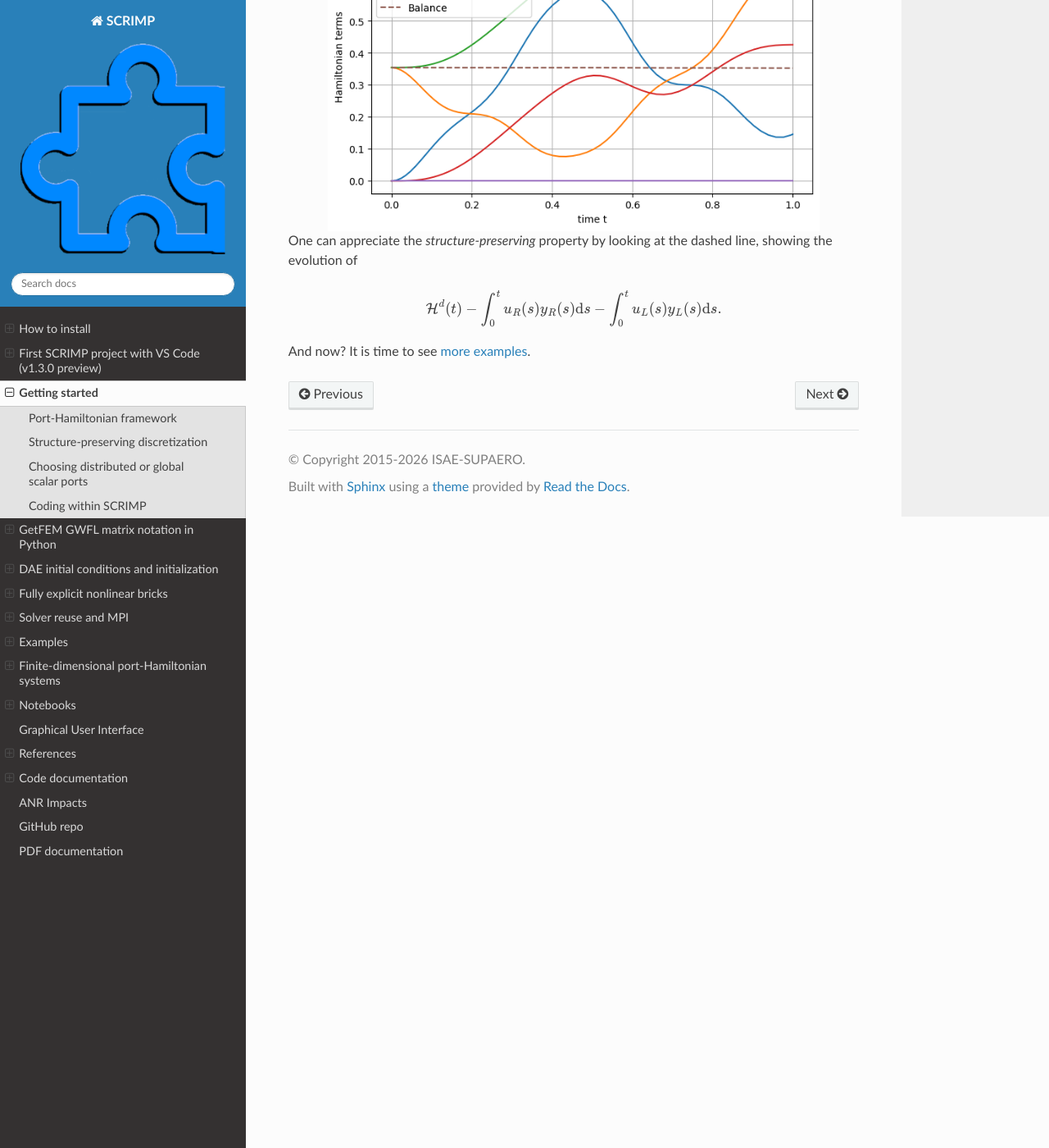
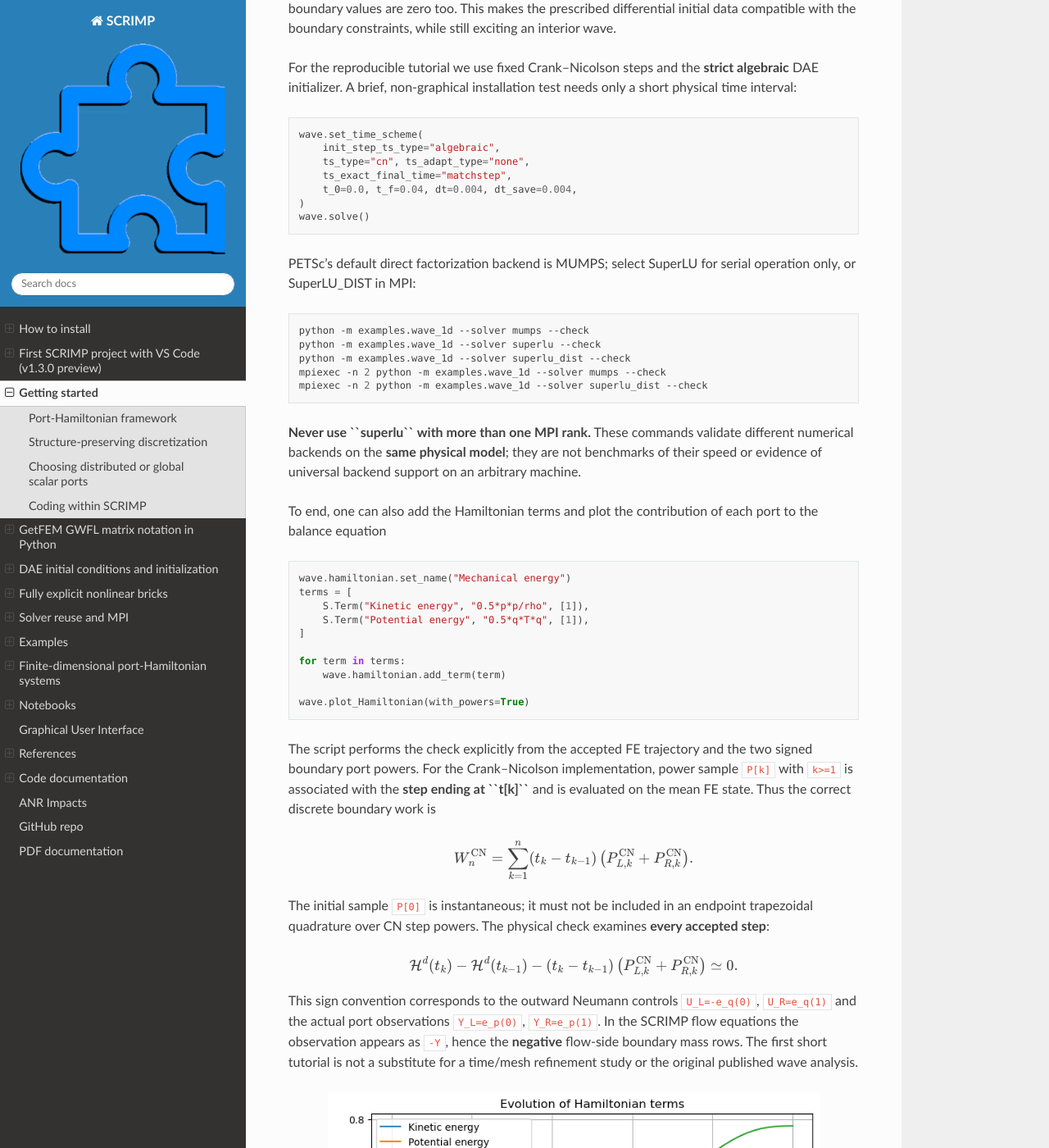
Before and after one commit to g-haine/scrimp, a Sphinx documentation site: the page built from docs/source/started.rst, in a window 1280 px wide and 1400 px high, scrolled down 9242 px. Shown: the whole window at 82% size. Built offline with Sphinx 7.4.7 and the Read the Docs theme 3.1.0, drawn with Linux system fonts in a browser that asks for light colours; some of the changed text lies outside the part shown.

Commit message:
docs: align first PFEM tutorial with canonical outward-traction 1D wave and CN physical installation checks

```diff
--- a/docs/source/started.rst
+++ b/docs/source/started.rst
@@ -3,7 +3,32 @@ Getting started
 
 .. _started:
 
-In order to start using **SCRIMP**, you have to work in the conda environment *scrimp* from the installation by running :code:`conda activate scrimp`.
+Before beginning, activate the environment in which **SCRIMP** is
+installed (for example, run ``conda activate scrimp`` for a native
+Conda installation). The exact same model can also run in the
+precompiled GetFEM/PETSc Docker environment.
+
+**This chapter is both a first lesson and a small installation
+test.** We start from the physical energy and boundary power law,
+then construct its PFEM discretization and compare numerical solutions
+using PETSc's MUMPS, sequential SuperLU and parallel SuperLU_DIST.
+For a first verification from the source checkout, you can execute:
+
+.. code-block:: bash
+
+    python -m examples.wave_1d --solver mumps --check
+
+The complete, maintained code is ``examples/wave_1d.py``.
+It accepts ``--mesh-size``, ``--time-step``, ``--final-time``,
+``--plot`` and ``--solver``; running the tutorial with
+``--check`` verifies an **actual** PETSc time integration and its
+discrete mechanical power balance. A successful Python import or
+LU factorization alone is not a physical acceptance test.
+
+**Native status:** the updated 1D sign convention, strict initial
+projection and multi-backend tests are being qualified for v1.3.0.
+Until the complete native campaign passes, do not treat this new
+tutorial as a reproduced publication benchmark.
 
 To understand the coding philosophy of **SCRIMP**, let us consider the 1D wave equation with Neumann boundary control as a first example
 
@@ -394,8 +419,11 @@ variables and mixed PDE--ODE problems; see also
 Coding within SCRIMP
 --------------------
 
-The following code is available in the file ``wave_1D.py`` of the
-*sandbox* folder of scrimp.
+The maintained tutorial lives in ``examples/wave_1d.py``.
+The older ``sandbox/wave_1D.py`` is retained as an historical
+example, not used as the v1.3.0 installation gate. The snippets below
+follow the maintained version; its function ``wave_1d()`` exposes
+mesh/time resolution, LU backend and optional plotting.
 
 To start, import **SCRIMP** and create a *distributed port-Hamiltonian
 system* (DPHS) called, *e.g.*, ``wave``
@@ -546,17 +574,17 @@ loop using a python *list*
         # M matrix, on the flow side
         S.Brick("M_q", "q * Test_q", [1], dt=True, position="flow"),
         S.Brick("M_p", "p * Test_p", [1], dt=True, position="flow"),
-        S.Brick("M_Y_L", "Y_L * Test_Y_L", [10], position="flow"),
-        S.Brick("M_Y_R", "Y_R * Test_Y_R", [11], position="flow"),
+        S.Brick("-M_Y_L", "-Y_L * Test_Y_L", [10], position="flow"),
+        S.Brick("-M_Y_R", "-Y_R * Test_Y_R", [11], position="flow"),
 
         # J matrix, on the effort side
         S.Brick("D", "Grad(e_p) * Test_q", [1], position="effort"),
 
         S.Brick("-D^T", "-e_q * Grad(Test_p)", [1], position="effort"),
-        S.Brick("B_L", "-U_L * Test_p", [10], position="effort"),
+        S.Brick("B_L", "U_L * Test_p", [10], position="effort"),
         S.Brick("B_R", "U_R * Test_p", [11], position="effort"),
 
-        S.Brick("-B_L^T", "e_p * Test_Y_L", [10], position="effort"),
+        S.Brick("-B_L^T", "-e_p * Test_Y_L", [10], position="effort"),
         S.Brick("-B_R^T", "-e_p * Test_Y_R", [11], position="effort"),
 
         # Constitutive relations
@@ -591,22 +619,52 @@ controls and the initial values of the states before solving
 
 .. code:: python
 
-    expression_left = "-sin(2*pi*t)"
+    expression_left = "sin(2*pi*t)"
     expression_right = "0."
     wave.set_control("Boundary control (left)", expression_left)
     wave.set_control("Boundary control (right)", expression_right)
 
-    q_init = "2.*np.exp(-50.*(x-0.5)*(x-0.5))"
+    q_init = "2*x*(1-x)*np.exp(-50*(x-0.5)*(x-0.5))"
     p_init = "0."
     wave.set_initial_value("q", q_init)
     wave.set_initial_value("p", p_init)
 
 
-We can now solve the system (with default experiment parameters)
+At ``t=0``, both boundary tractions are zero. The initial
+strain is multiplied by ``x*(1-x)`` so that its boundary values
+are zero too. This makes the prescribed differential initial
+data compatible with the boundary constraints, while still
+exciting an interior wave.
+
+For the reproducible tutorial we use fixed Crank--Nicolson steps
+and the **strict algebraic** DAE initializer. A brief, non-graphical
+installation test needs only a short physical time interval:
 
 .. code:: python
 
+    wave.set_time_scheme(
+        init_step_ts_type="algebraic",
+        ts_type="cn", ts_adapt_type="none",
+        ts_exact_final_time="matchstep",
+        t_0=0.0, t_f=0.04, dt=0.004, dt_save=0.004,
+    )
     wave.solve()
+
+PETSc's default direct factorization backend is MUMPS; select
+SuperLU for serial operation only, or SuperLU_DIST in MPI:
+
+.. code-block:: bash
+
+    python -m examples.wave_1d --solver mumps --check
+    python -m examples.wave_1d --solver superlu --check
+    python -m examples.wave_1d --solver superlu_dist --check
+    mpiexec -n 2 python -m examples.wave_1d --solver mumps --check
+    mpiexec -n 2 python -m examples.wave_1d --solver superlu_dist --check
+
+**Never use ``superlu`` with more than one MPI rank.**
+These commands validate different numerical backends on the
+**same physical model**; they are not benchmarks of their speed
+or evidence of universal backend support on an arbitrary machine.
 
 
 To end, one can also add the Hamiltonian terms and plot the contribution
@@ -623,9 +681,39 @@ of each port to the balance equation
     for term in terms:
         wave.hamiltonian.add_term(term)
 
-    wave.plot_Hamiltonian()
+    wave.plot_Hamiltonian(with_powers=True)
 
 
+The script performs the check explicitly from the accepted FE
+trajectory and the two signed boundary port powers. For the
+Crank--Nicolson implementation, power sample ``P[k]`` with
+``k>=1`` is associated with the **step ending at ``t[k]``**
+and is evaluated on the mean FE state. Thus the correct discrete
+boundary work is
+
+.. math::
+
+    W_n^{\mathrm{CN}} =
+    \sum_{k=1}^{n}(t_k-t_{k-1})
+    \left(P_{L,k}^{\mathrm{CN}}+P_{R,k}^{\mathrm{CN}}\right).
+
+The initial sample ``P[0]`` is instantaneous; it must not
+be included in an endpoint trapezoidal quadrature over CN step
+powers. The physical check examines **every accepted step**:
+
+.. math::
+
+    \mathcal{H}^d(t_k)-\mathcal{H}^d(t_{k-1})
+    -(t_k-t_{k-1})\left(P_{L,k}^{\mathrm{CN}}+
+    P_{R,k}^{\mathrm{CN}}\right)\simeq 0.
+
+This sign convention corresponds to the outward Neumann controls
+``U_L=-e_q(0)``, ``U_R=e_q(1)`` and the actual port
+observations ``Y_L=e_p(0)``, ``Y_R=e_p(1)``.
+In the SCRIMP flow equations the observation appears as ``-Y``,
+hence the **negative** flow-side boundary mass rows.
+The first short tutorial is not a substitute for a time/mesh
+refinement study or the original published wave analysis.
 
 .. image:: Hamiltonian-wave-1D-started.png
     :width: 600px
@@ -633,8 +721,10 @@ of each port to the balance equation
     :align: center
 
 
-One can appreciate the *structure-preserving* property by looking at the
-dashed line, showing the evolution of
+For an energy-preserving discretization the
+dashed balance should remain constant; the legacy illustration
+shown here predates the reworked v1.3.0 example and will be replaced
+after the new native installation gate has passed. It shows the evolution of
 
 .. math::
 
```
Also changed, not shown: other parts of docs/source/started.rst (+2 -2 lines).
